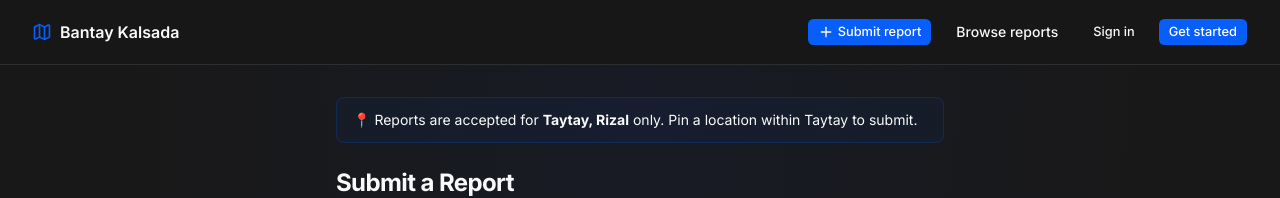
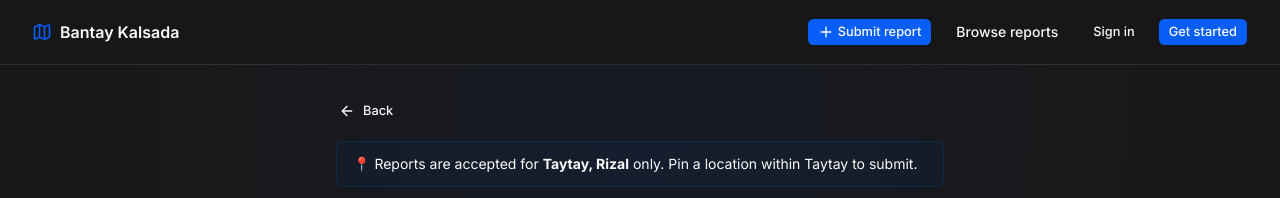
Before and after one commit to yaboii-jah/BantayKalsada, a Next.js app: page /submit in a window 1280 px wide. Shown: the top 198 px of the page. Built offline with nearby package versions, Linux system fonts and the light colour scheme; no server answers.

Commit message:
feat: back button on report submission page

```diff
--- a/app/(citizen)/submit/page.tsx
+++ b/app/(citizen)/submit/page.tsx
@@ -1,8 +1,10 @@
 import { ReportForm } from "@/components/reports/report-form";
+import { BackButton } from "@/components/back-button";
 
 export default function SubmitPage() {
   return (
     <div className="mx-auto max-w-2xl px-4 py-8 sm:px-6 lg:px-8">
+      <BackButton fallbackHref="/browse" />
       <div className="mb-6 rounded-lg border border-primary/20 bg-primary/5 px-4 py-3 text-sm text-foreground">
         📍 Reports are accepted for <strong>Taytay, Rizal</strong> only. Pin a location within Taytay to submit.
       </div>
```
